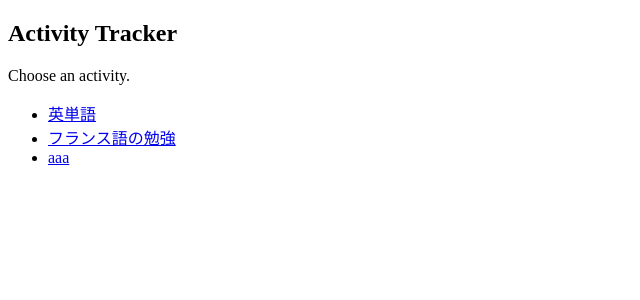
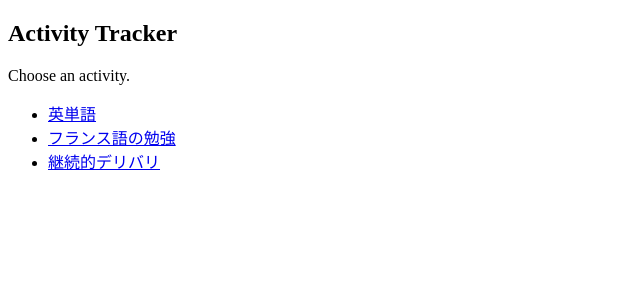
Before and after one commit to i-whammy/tracker-ng, an Angular app: page / in a window 1280 px wide. Shown: the top 300 px of the page, without its empty margins (0-640 px from the left). Built offline with nearby package versions, Linux system fonts and the light colour scheme.

Commit message:
fixed activity id type to number

```diff
--- a/package.json
+++ b/package.json
@@ -30,7 +30,6 @@
     "@types/uuid": "^8.3.0",
     "rxjs": "~6.6.0",
     "tslib": "^2.0.0",
-    "uuid": "^8.3.1",
     "zone.js": "~0.10.2"
   },
   "devDependencies": {
--- a/src/app/activities/activities.component.html
+++ b/src/app/activities/activities.component.html
@@ -1,7 +1,7 @@
 <p>Choose an activity.</p>
 <ul>
   <li *ngFor="let activity of activities">
-    <a routerLink="/activity/{{ activity.id.value }}">
+    <a routerLink="/activity/{{ activity.id }}">
       {{ activity.name }}
     </a>
   </li>
--- a/src/app/activities/activity.ts
+++ b/src/app/activities/activity.ts
@@ -1,10 +1,8 @@
-import ActivityId from './activityId';
-
 export default class Activity {
-  id: ActivityId;
+  id: number;
   name: string;
-  constructor(name: string) {
-    this.id = new ActivityId();
+  constructor(id: number, name: string) {
+    this.id = id;
     this.name = name;
   }
 }
--- a/src/app/activities/activityId.ts
+++ /dev/null
@@ -1,8 +0,0 @@
-import { v4 as uuidv4 } from 'uuid';
-
-export default class ActivityId {
-  value: string;
-  constructor(id?: string) {
-    this.value = id ? id : uuidv4();
-  }
-}
--- a/src/app/activity.service.ts
+++ b/src/app/activity.service.ts
@@ -1,6 +1,5 @@
 import { Injectable } from '@angular/core';
 import Activity from './activities/activity';
-import ActivityId from './activities/activityId';
 
 @Injectable({
   providedIn: 'root',
@@ -9,20 +8,16 @@ export class ActivityService {
   constructor() {}
 
   MOCK_ACTIVITIES = [
-    new Activity('英単語'),
-    new Activity('フランス語の勉強'),
-    new Activity('aaa'),
+    new Activity(1, '英単語'),
+    new Activity(2, 'フランス語の勉強'),
+    new Activity(3, '継続的デリバリ'),
   ];
 
   getActivities(): Activity[] {
     return this.MOCK_ACTIVITIES;
   }
 
-  getActivity(id: ActivityId): Activity {
-    console.log(this.MOCK_ACTIVITIES);
-    console.log(id);
-    return this.MOCK_ACTIVITIES.find(
-      (activity) => activity.id.value == id.value
-    )!;
+  getActivity(id: number): Activity {
+    return this.MOCK_ACTIVITIES.find((activity) => activity.id == id)!;
   }
 }
--- a/src/app/activity/activity.component.ts
+++ b/src/app/activity/activity.component.ts
@@ -2,7 +2,6 @@ import { Component, OnInit } from '@angular/core';
 import Activity from '../activities/activity';
 import { ActivityService } from '../activity.service';
 import { ActivatedRoute } from '@angular/router';
-import ActivityId from '../activities/activityId';
 
 @Component({
   selector: 'app-activity',
@@ -18,7 +17,7 @@ export class ActivityComponent implements OnInit {
   activity: Activity | undefined;
 
   ngOnInit(): void {
-    const id = this.route.snapshot.paramMap.get('id')!;
-    this.activity = this.activityService.getActivity(new ActivityId(id));
+    const id = +this.route.snapshot.paramMap.get('id')!;
+    this.activity = this.activityService.getActivity(id);
   }
 }
```
Also changed, not shown: 2 other files (tests, documents, lock files or other folders).
